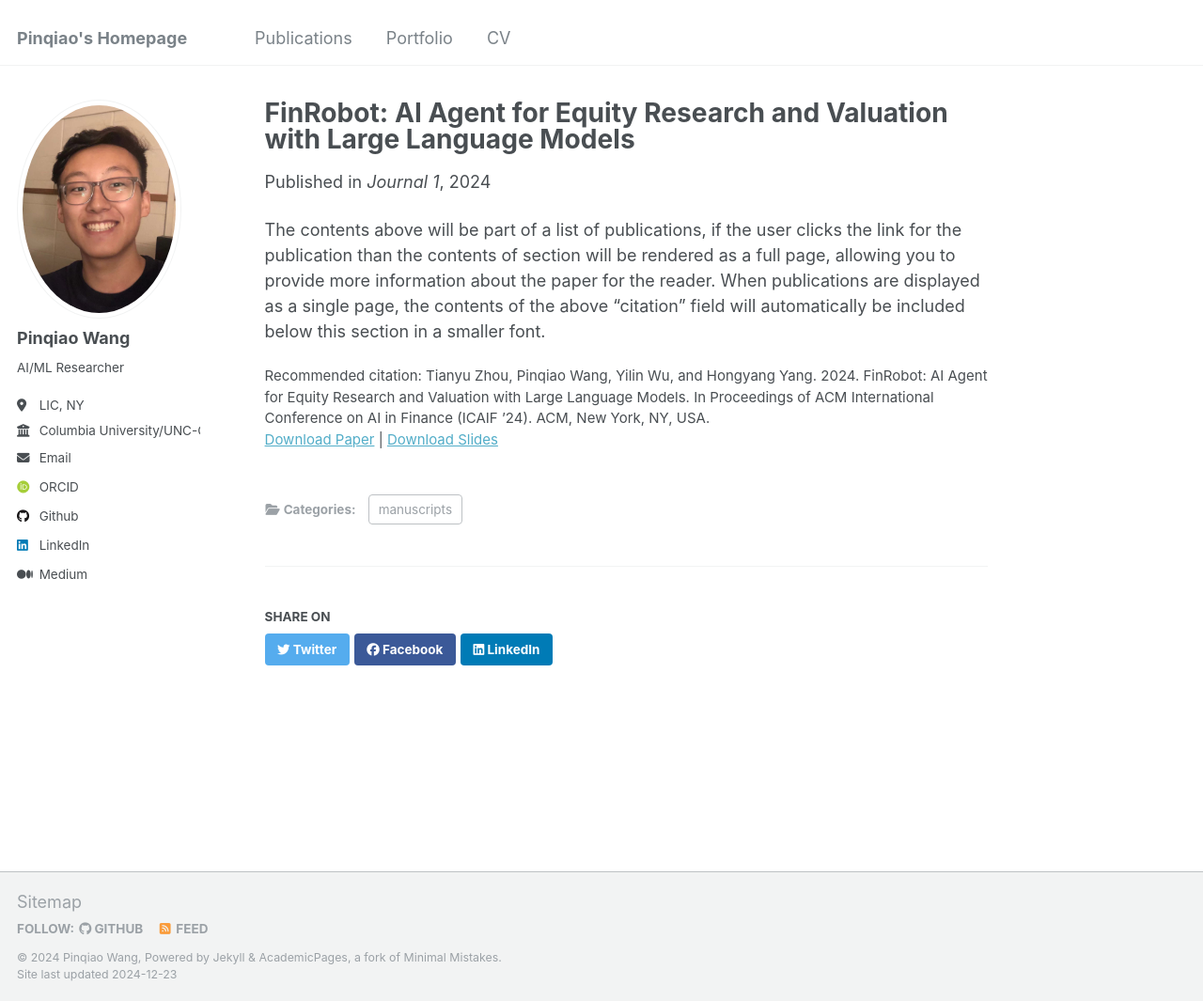
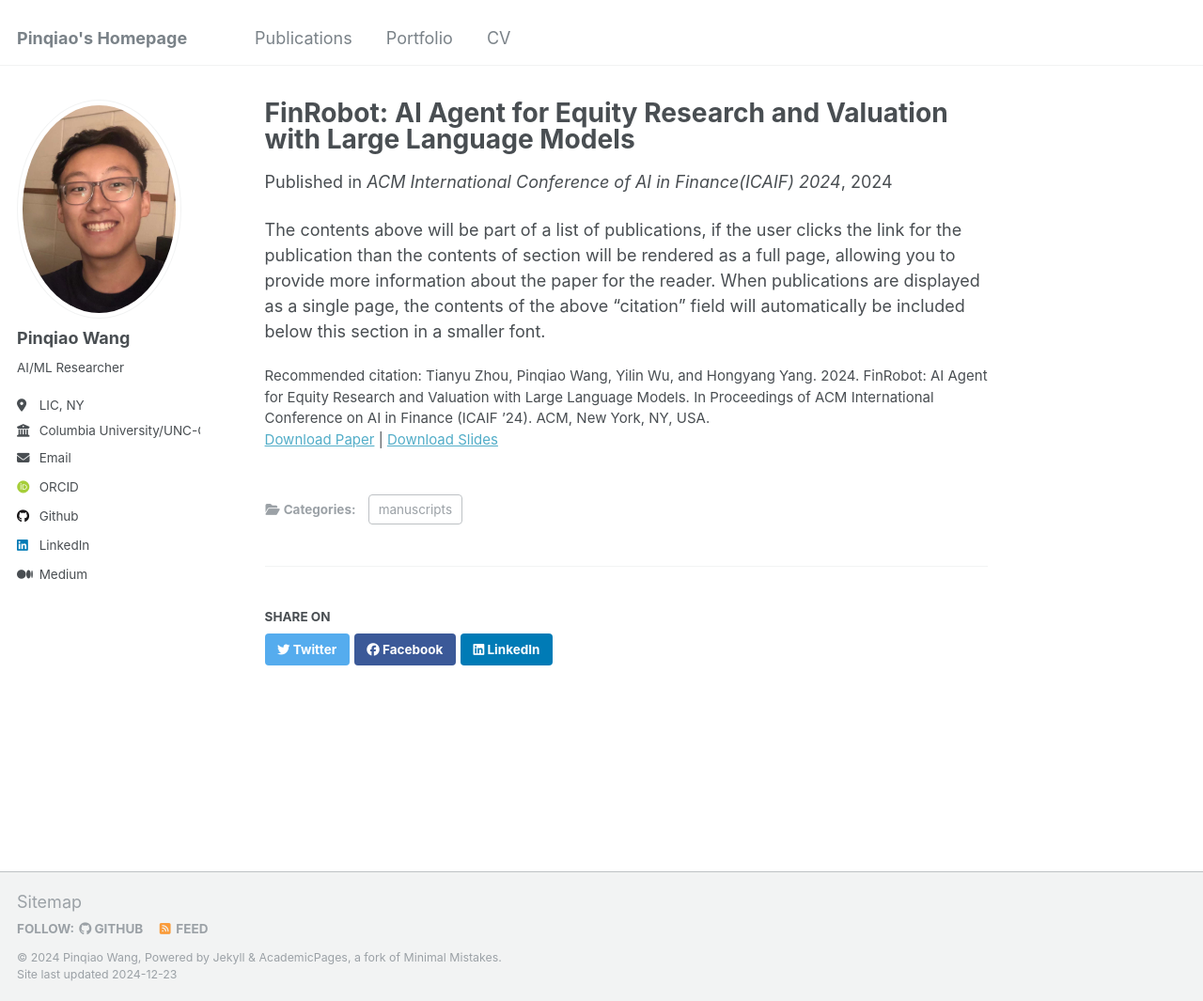
Before and after one commit to PinqiaoWang/PinqiaoWang.github.io, a Jekyll site: the page built from _publications/2009-10-01-paper-title-number-1.md, in a window 1280 px wide and 1065 px high. Shown: the whole window at 94% size. Built offline with Jekyll 4.4.1, drawn with Linux system fonts in a browser that asks for light colours; some web fonts are replaced.

Commit message:
Update 2009-10-01-paper-title-number-1.md

```diff
--- a/_publications/2009-10-01-paper-title-number-1.md
+++ b/_publications/2009-10-01-paper-title-number-1.md
@@ -10,7 +10,7 @@ excerpt: >
   has accepted my first-authored paper on this as an Oral Presentation. Our next step is
   to work on Graph Multi-Agent/ Visual LLM.
 date: 2024-11-03
-venue: 'Journal 1'
+venue: 'ACM International Conference of AI in Finance(ICAIF) 2024'
 slidesurl: 'http://PinqiaoWang.github.io/files/Oral_Presentation_ICAIF_24.pdf'
 paperurl: 'http://PinqiaoWang.github.io/files/paper1.pdf'
 citation: >
```
